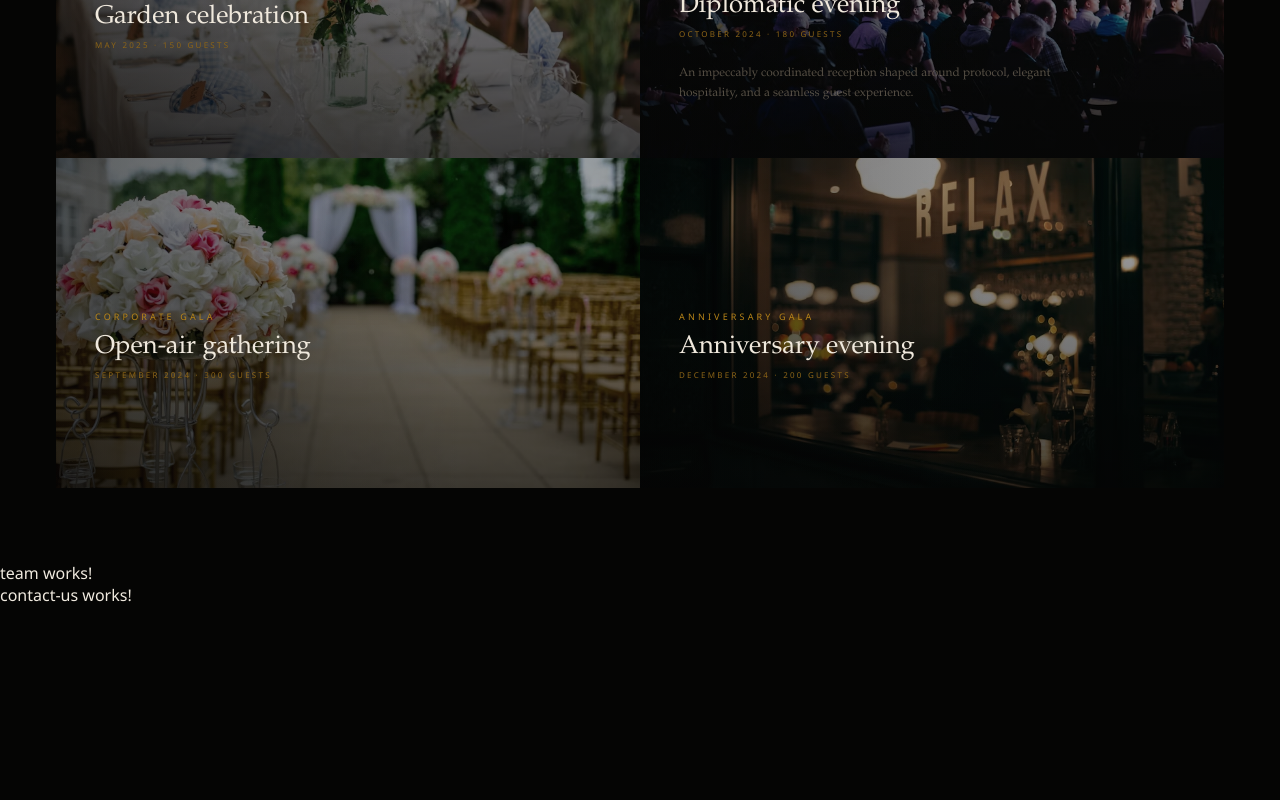
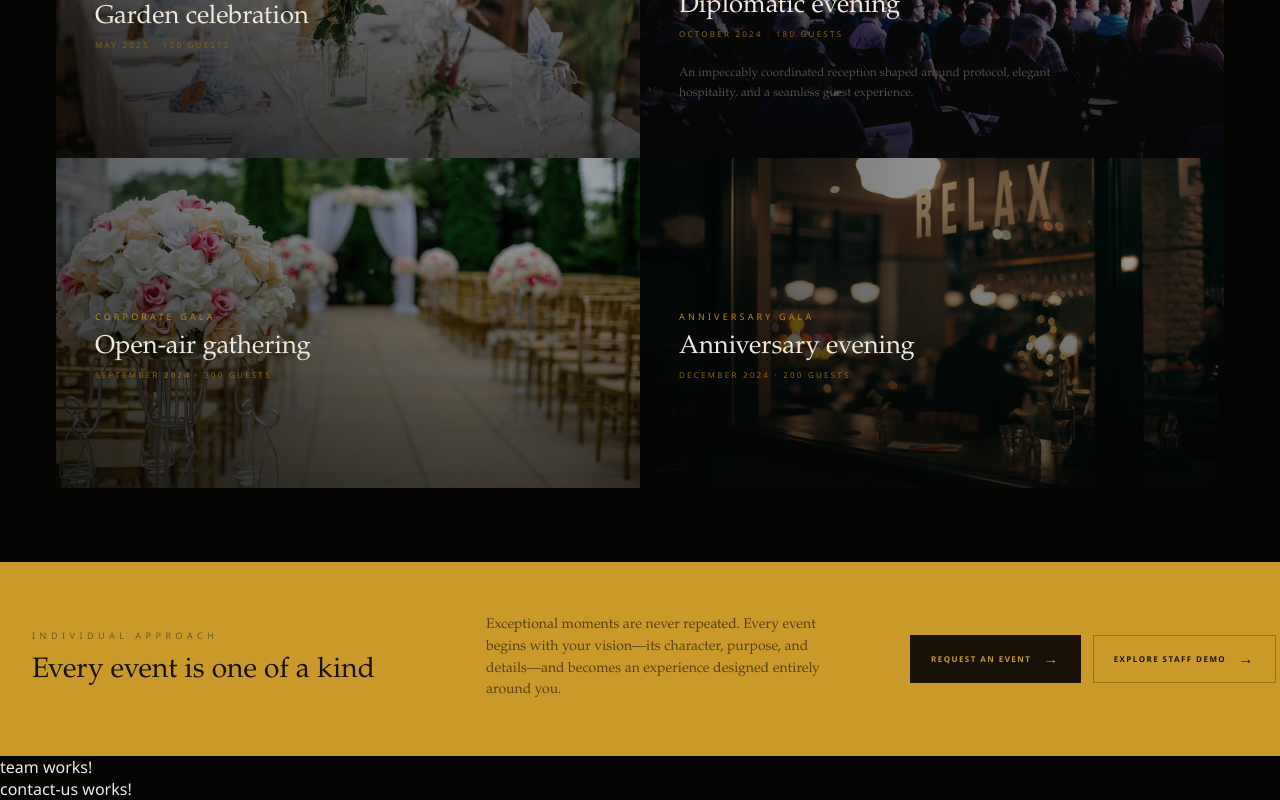
Before and after one commit to Nilo18/aurum-front, an Angular app: page / in a window 1280 px wide. Shown: the part 2808-3608 px from the top of the page. Before the commit the page ends 3414 px from the top, so only its background shows below. Built offline with nearby package versions, Linux system fonts and the light colour scheme.

Commit message:
feature: add request-event-cta component

```diff
--- /dev/null
+++ b/src/app/components/home-page-components/request-event-cta/request-event-cta.html
@@ -0,0 +1,24 @@
+<section class="request-cta" aria-labelledby="request-cta-title">
+  <div class="request-cta__inner">
+    <div class="request-cta__heading">
+      <p>Individual approach</p>
+      <h2 id="request-cta-title">Every event is one of a kind</h2>
+    </div>
+
+    <p class="request-cta__copy">
+      Exceptional moments are never repeated. Every event begins with your vision—its character,
+      purpose, and details—and becomes an experience designed entirely around you.
+    </p>
+
+    <div class="request-cta__actions">
+      <a class="request-cta__button request-cta__button--primary" routerLink="/request-event">
+        Request an event
+        <span aria-hidden="true">→</span>
+      </a>
+      <a class="request-cta__button request-cta__button--secondary" routerLink="/staff-login">
+        Explore staff demo
+        <span aria-hidden="true">→</span>
+      </a>
+    </div>
+  </div>
+</section>
--- a/src/app/components/home-page-components/request-event-cta/request-event-cta.scss
+++ b/src/app/components/home-page-components/request-event-cta/request-event-cta.scss
@@ -0,0 +1,142 @@
+:host {
+  display: block;
+}
+
+.request-cta {
+  min-height: 194px;
+  padding: 38px 32px;
+  display: flex;
+  align-items: center;
+  background: #c99a29;
+  color: #171108;
+
+  &__inner {
+    width: min(100%, 1280px);
+    margin: 0 auto;
+    display: grid;
+    grid-template-columns: minmax(390px, 1.2fr) minmax(360px, 0.9fr) auto;
+    align-items: center;
+    gap: clamp(38px, 5vw, 78px);
+  }
+
+  &__heading {
+    p {
+      margin-bottom: 14px;
+      color: rgba(23, 17, 8, 0.48);
+      font-family: 'Montserrat', 'Segoe UI', sans-serif;
+      font-size: 9px;
+      font-weight: 500;
+      letter-spacing: 0.5em;
+      text-transform: uppercase;
+    }
+
+    h2 {
+      margin: 0;
+      font-family: 'Bodoni 72', Didot, 'Palatino Linotype', Georgia, serif;
+      font-size: clamp(28px, 2.2vw, 34px);
+      font-weight: 400;
+      line-height: 1.12;
+      white-space: nowrap;
+    }
+  }
+
+  &__copy {
+    color: rgba(40, 29, 12, 0.7);
+    font-family: 'Bodoni 72', Didot, 'Palatino Linotype', Georgia, serif;
+    font-size: 14px;
+    line-height: 1.55;
+  }
+
+  &__actions {
+    display: flex;
+    gap: 12px;
+  }
+
+  &__button {
+    min-width: 158px;
+    height: 48px;
+    padding: 0 20px;
+    display: inline-flex;
+    align-items: center;
+    justify-content: center;
+    gap: 12px;
+    border: 1px solid rgba(31, 23, 10, 0.3);
+    color: #1d160b;
+    font-family: 'Montserrat', 'Segoe UI', sans-serif;
+    font-size: 8px;
+    font-weight: 600;
+    letter-spacing: 0.18em;
+    text-decoration: none;
+    text-transform: uppercase;
+    white-space: nowrap;
+    transition:
+      background-color 180ms ease,
+      border-color 180ms ease,
+      color 180ms ease;
+
+    span {
+      font-size: 15px;
+      line-height: 1;
+    }
+
+    &--primary {
+      background: #171108;
+      color: #c99a29;
+
+      &:hover,
+      &:focus-visible {
+        background: #2a1f0d;
+      }
+    }
+
+    &--secondary:hover,
+    &--secondary:focus-visible {
+      border-color: #171108;
+      background: rgba(23, 17, 8, 0.08);
+    }
+  }
+}
+
+@media (max-width: 1150px) {
+  .request-cta {
+    &__inner {
+      grid-template-columns: 1fr 1fr;
+    }
+
+    &__actions {
+      grid-column: 1 / -1;
+    }
+  }
+}
+
+@media (max-width: 720px) {
+  .request-cta {
+    padding: 54px 20px;
+
+    &__inner {
+      grid-template-columns: 1fr;
+      gap: 28px;
+    }
+
+    &__heading h2 {
+      white-space: normal;
+    }
+
+    &__actions {
+      grid-column: auto;
+      flex-wrap: wrap;
+    }
+  }
+}
+
+@media (max-width: 410px) {
+  .request-cta {
+    &__actions {
+      display: grid;
+    }
+
+    &__button {
+      width: 100%;
+    }
+  }
+}
--- a/src/app/pages/home/home.html
+++ b/src/app/pages/home/home.html
@@ -4,6 +4,7 @@
     <app-services></app-services>
     <app-about></app-about>
     <app-events></app-events>
+    <app-request-event-cta></app-request-event-cta>
     <app-team></app-team>
     <app-contact-us></app-contact-us>
 </main>
--- a/src/app/pages/home/home.ts
+++ b/src/app/pages/home/home.ts
@@ -6,10 +6,11 @@ import { About } from '../../components/home-page-components/about/about';
 import { Events } from '../../components/home-page-components/events/events';
 import { ContactUs } from '../../components/home-page-components/contact-us/contact-us';
 import { Team } from '../../components/home-page-components/team/team';
+import { RequestEventCta } from '../../components/home-page-components/request-event-cta/request-event-cta';
 
 @Component({
   selector: 'app-home',
-  imports: [Header, Hero, Services, About, Events, Team, ContactUs],
+  imports: [Header, Hero, Services, About, Events, RequestEventCta, Team, ContactUs],
   templateUrl: './home.html',
   styleUrl: './home.scss',
 })
```
Also changed, not shown: src/app/components/home-page-components/request-event-cta/request-event-cta.ts (added, +12 -0 lines), 1 other file (tests, documents, lock files or other folders).
